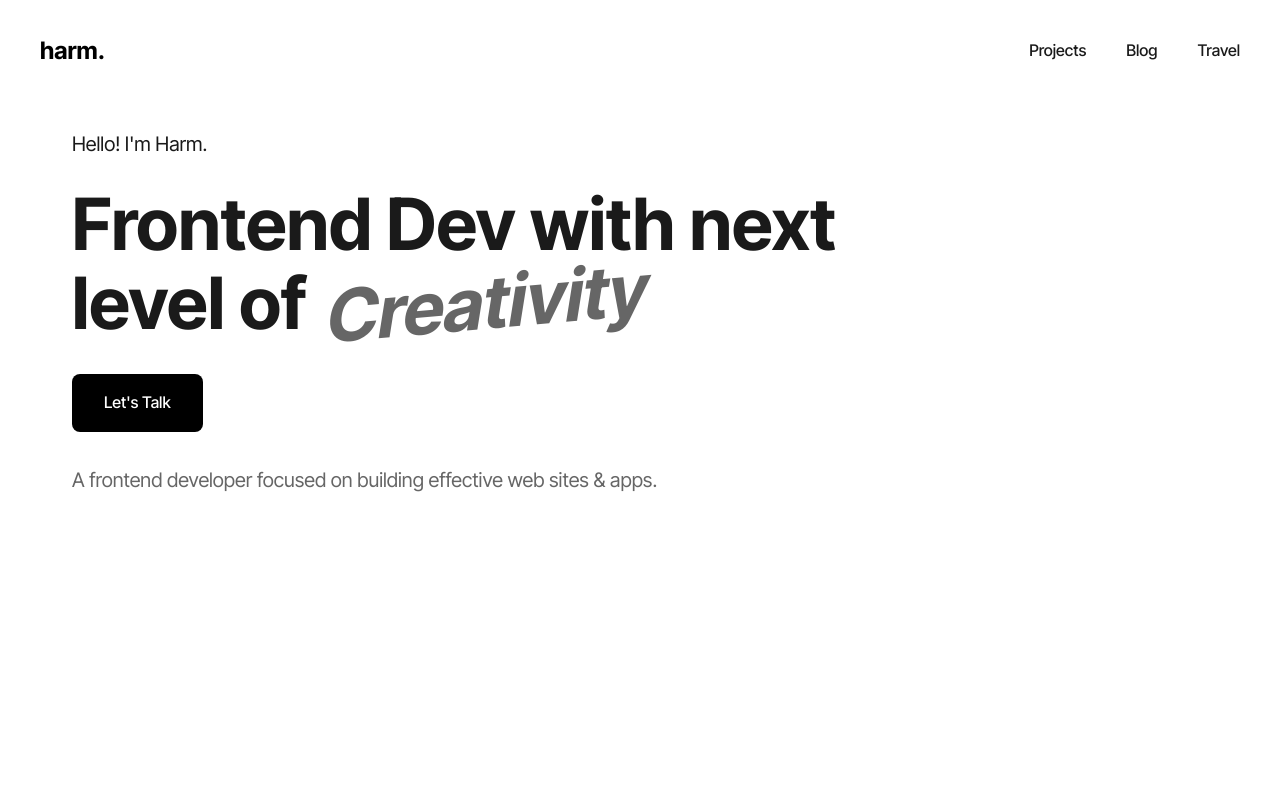
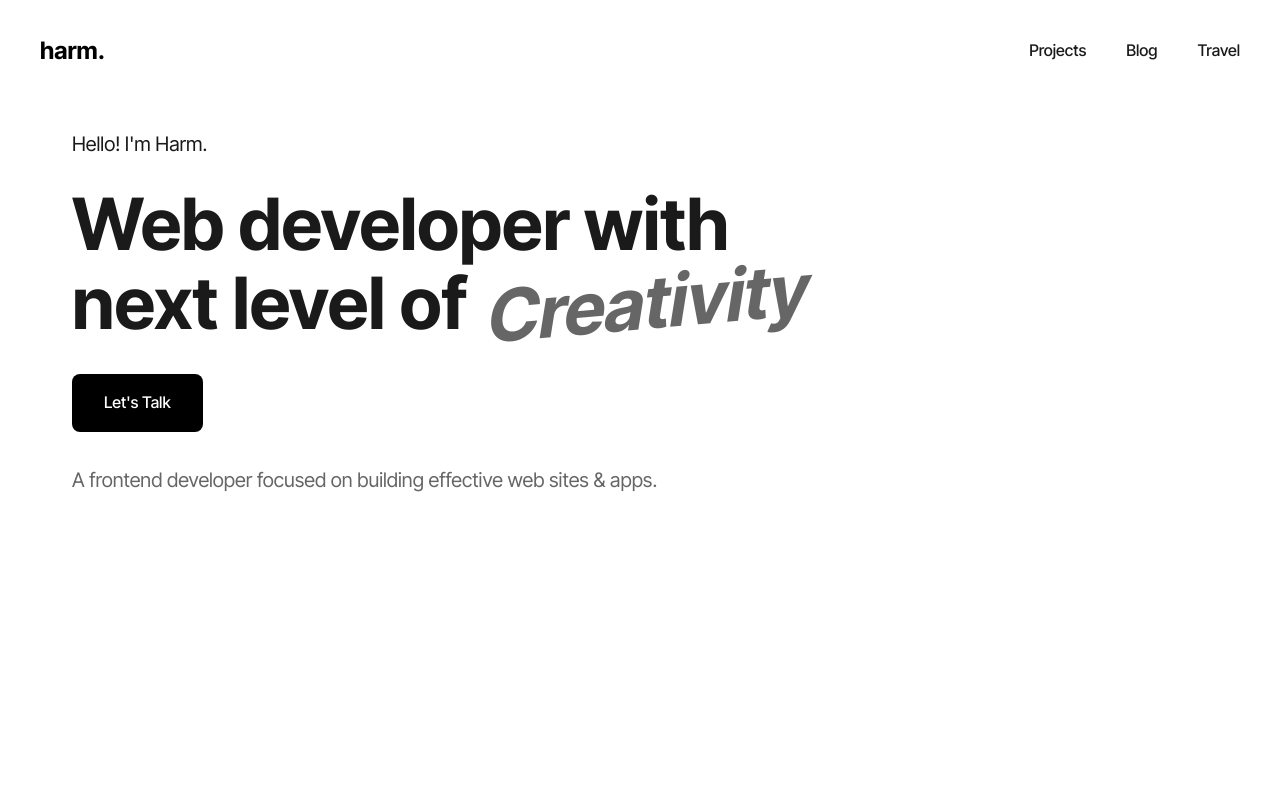
Before and after one commit to TechHurm/harmdehaas.dev, a plain HTML site: page index.html in a window 1280 px wide. Shown: the top 800 px of the page. Drawn offline with Linux system fonts and the light colour scheme.

Commit message:
Update index.html

```diff
--- a/index.html
+++ b/index.html
@@ -3,8 +3,9 @@
 <head>
     <meta charset="UTF-8">
     <meta name="viewport" content="width=device-width, initial-scale=1.0">
-    <title>harm. | Frontend Developer</title>
+    <title>harm. | Website Developer</title>
     <link rel="stylesheet" href="styles.css">
+    <link rel="icon" href="Logo (1).jpg" type="image/png">
 </head>
 <body>
     <div class="rain-container" id="rainContainer"></div>
@@ -24,7 +25,7 @@
         <main>
             <div class="hero">
                 <p class="intro">Hello! I'm Harm.</p>
-                <h1>Frontend Dev with next level of <span class="creative-text">Creativity</span></h1>
+                <h1>Web developer with next level of <span class="creative-text">Creativity</span></h1>
                 <div class="cta-section">
                     <a href="mailto:harmdehaas@gmail.com" class="cta-button">Let's Talk</a>
                 </div>
```
